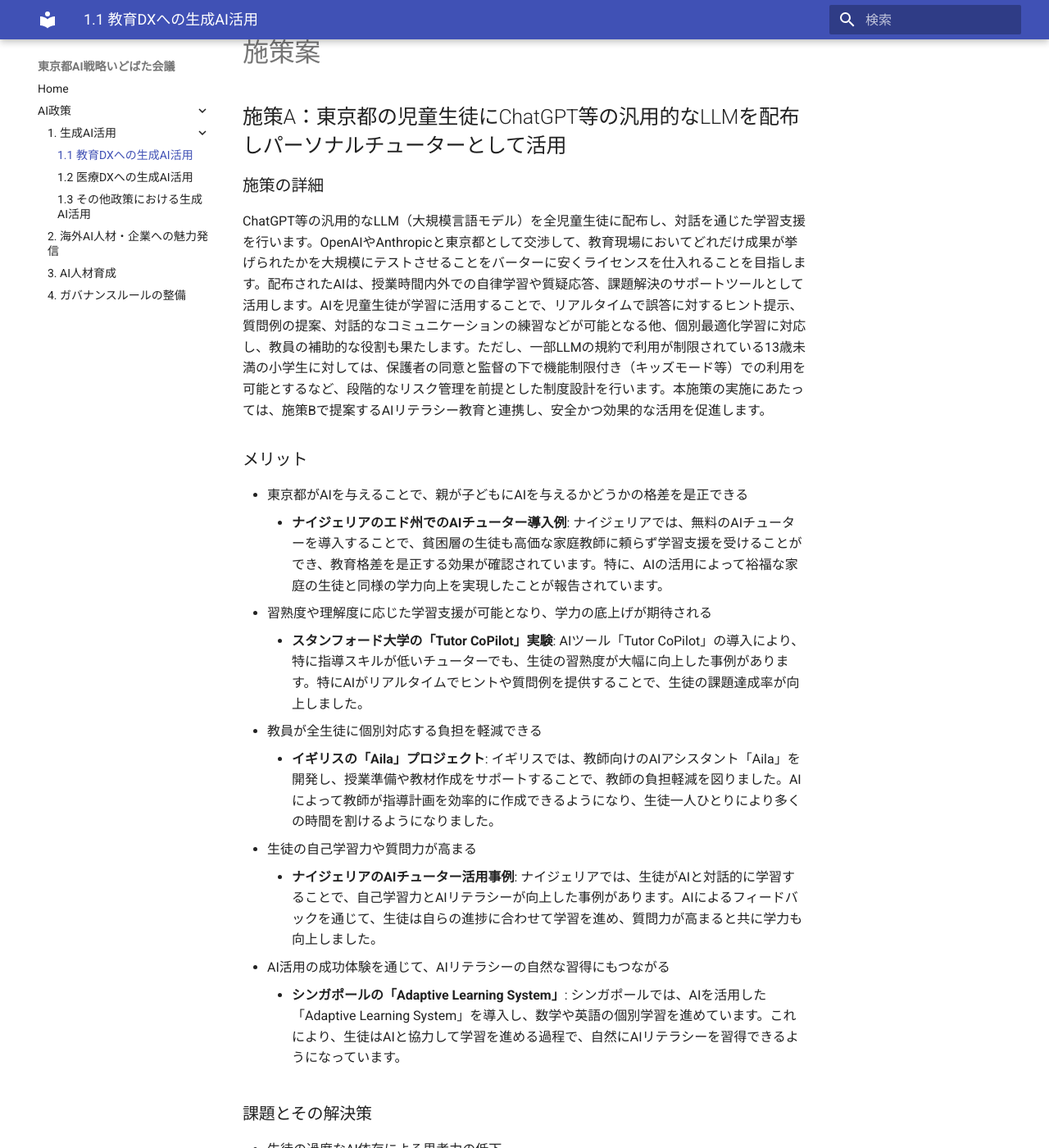
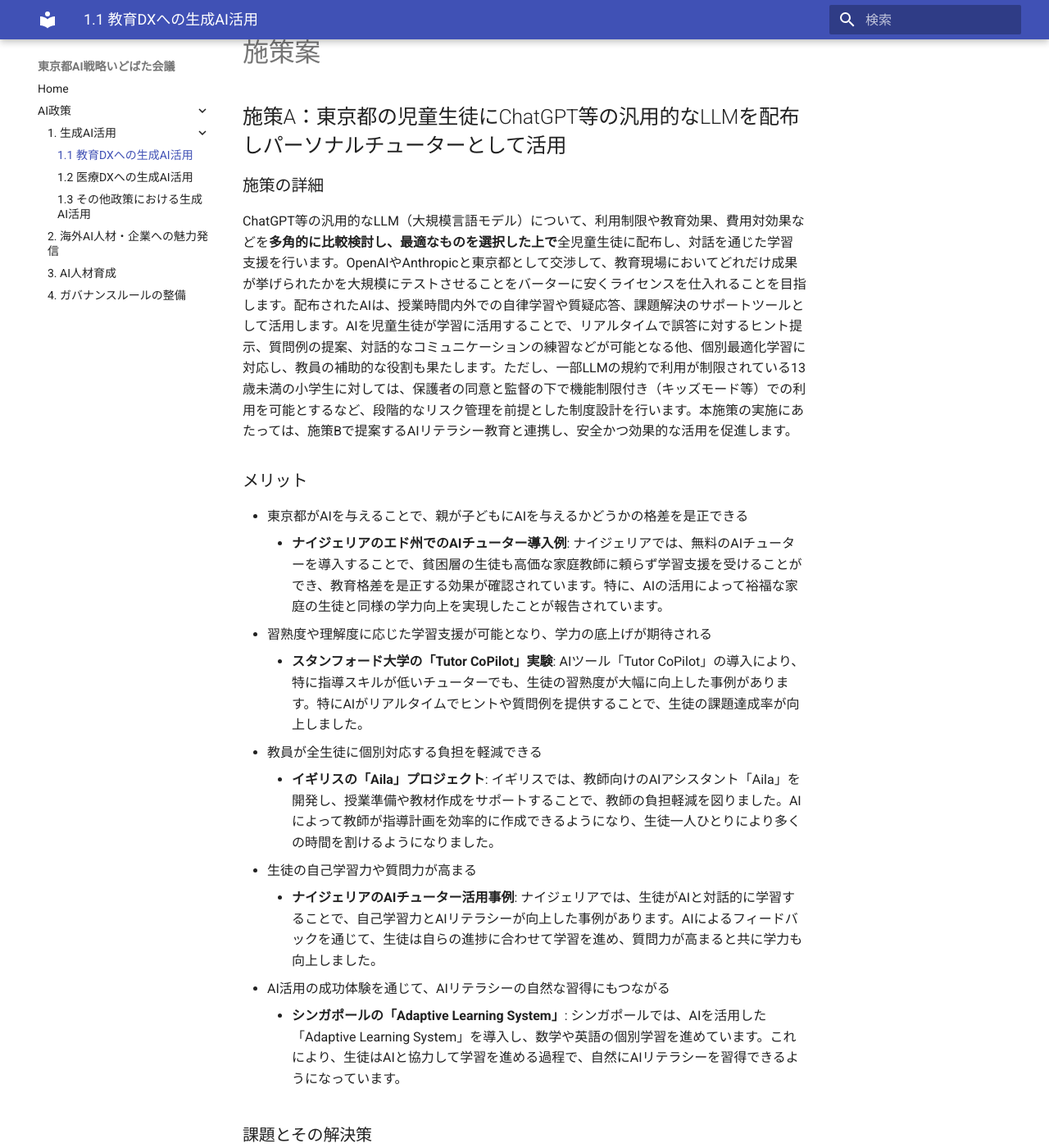
Before and after one commit to takahiroanno2024/2025_ai_idobatakaigi_output, an MkDocs documentation site: the page built from docs/1.1_教育DXへの生成AI活用.md, in a window 1280 px wide and 1400 px high, scrolled down 1011 px. Shown: the whole window at 82% size. Built offline with MkDocs 1.6.1 and Material for MkDocs 9.7.7, drawn with Linux system fonts in a browser that asks for light colours; some of the changed text lies outside the part shown.

Commit message:
けいすけさんの意見を反映：LLM選択肢の柔軟化と教員サポート体制の具体化

```diff
--- a/docs/1.1_教育DXへの生成AI活用.md
+++ b/docs/1.1_教育DXへの生成AI活用.md
@@ -19,7 +19,7 @@
 ## 施策A：東京都の児童生徒にChatGPT等の汎用的なLLMを配布しパーソナルチューターとして活用
 
 ### 施策の詳細
-ChatGPT等の汎用的なLLM（大規模言語モデル）を全児童生徒に配布し、対話を通じた学習支援を行います。OpenAIやAnthropicと東京都として交渉して、教育現場においてどれだけ成果が挙げられたかを大規模にテストさせることをバーターに安くライセンスを仕入れることを目指します。配布されたAIは、授業時間内外での自律学習や質疑応答、課題解決のサポートツールとして活用します。AIを児童生徒が学習に活用することで、リアルタイムで誤答に対するヒント提示、質問例の提案、対話的なコミュニケーションの練習などが可能となる他、個別最適化学習に対応し、教員の補助的な役割も果たします。ただし、一部LLMの規約で利用が制限されている13歳未満の小学生に対しては、保護者の同意と監督の下で機能制限付き（キッズモード等）での利用を可能とするなど、段階的なリスク管理を前提とした制度設計を行います。本施策の実施にあたっては、施策Bで提案するAIリテラシー教育と連携し、安全かつ効果的な活用を促進します。
+ChatGPT等の汎用的なLLM（大規模言語モデル）について、利用制限や教育効果、費用対効果などを**多角的に比較検討し、最適なものを選択した上で**全児童生徒に配布し、対話を通じた学習支援を行います。OpenAIやAnthropicと東京都として交渉して、教育現場においてどれだけ成果が挙げられたかを大規模にテストさせることをバーターに安くライセンスを仕入れることを目指します。配布されたAIは、授業時間内外での自律学習や質疑応答、課題解決のサポートツールとして活用します。AIを児童生徒が学習に活用することで、リアルタイムで誤答に対するヒント提示、質問例の提案、対話的なコミュニケーションの練習などが可能となる他、個別最適化学習に対応し、教員の補助的な役割も果たします。ただし、一部LLMの規約で利用が制限されている13歳未満の小学生に対しては、保護者の同意と監督の下で機能制限付き（キッズモード等）での利用を可能とするなど、段階的なリスク管理を前提とした制度設計を行います。本施策の実施にあたっては、施策Bで提案するAIリテラシー教育と連携し、安全かつ効果的な活用を促進します。
 
 ### メリット
 - 東京都がAIを与えることで、親が子どもにAIを与えるかどうかの格差を是正できる
@@ -37,7 +37,7 @@ ChatGPT等の汎用的なLLM（大規模言語モデル）を全児童生徒に
 - 生徒の過度なAI依存による思考力の低下
     - 将来的には、「答えは教えないが詰まっている箇所の考え方は教える」というKhanmigo的なAIに移行していく
 - 予算・ライセンス取得に関する課題
-    - 教育現場においてどれだけ成果が挙げられたかを大規模にテストさせることをバーターに安くライセンスを仕入れることを目指す
+    - 教育現場においてどれだけ成果が挙げられたかを大規模にテストさせることをバーターに安くライセンスを仕入れることを目指す**とともに、複数のLLMサービスについて、機能、利用制限、コストなどを継続的に評価し、東京都として最適な契約形態を模索する。**
 - プライバシー保護（学習履歴や誤答履歴など個人情報の取り扱い）**と年齢に応じたリスク管理**
     - 個人情報を活用しない方針でレギュレーションを定める。**特に13歳未満の利用に関しては、保護者の明確な同意プロセス、教育機関による監督体制、不適切なコンテンツへのアクセス制限など、厳格な安全措置とプライバシー保護策を講じる。**
 - 教師がAI出力の妥当性を判断・補完する必要がある
@@ -105,6 +105,10 @@ ChatGPT等の汎用的なLLM（大規模言語モデル）を全児童生徒に
     - 導入前にパイロットテストを実施し、AIツールの品質基準を設定します。定期的に教師からのフィードバックを収集し、ツールの調整を行います。
 - システムの導入・定着に時間がかかる可能性
     - 段階的にツールを導入し、教師向けにトレーニングプログラムを実施します。サポート体制を強化し、スムーズな導入を促進します。
+- **教員のICTスキル格差とAI活用への不安**
+    - **AI導入に先立ち、メールや基本的なツール操作を含むICTスキル研修を強化する。AIに関しては、基礎から応用まで段階的な研修プログラムを提供し、不安を取り除く。**
+- **多忙な教員が研修に参加したり、新しいツールを習得したりする時間の確保**
+    - **校内にICT支援員やAI活用専門家を定期的に派遣し、個別相談や実践的なサポートを提供する体制を構築する。研修自体も、オンラインや短時間など、参加しやすい形式を工夫する。**
 
 ### 挙げられた意見
 > 業務効率化（教員の補助）という点ではITもAIもどんどん使うべき。（[@yamaokakitaro](https://large-scale-conversation-sandbox.discourse.group/t/topic/78/14?u=eitaro))
```
